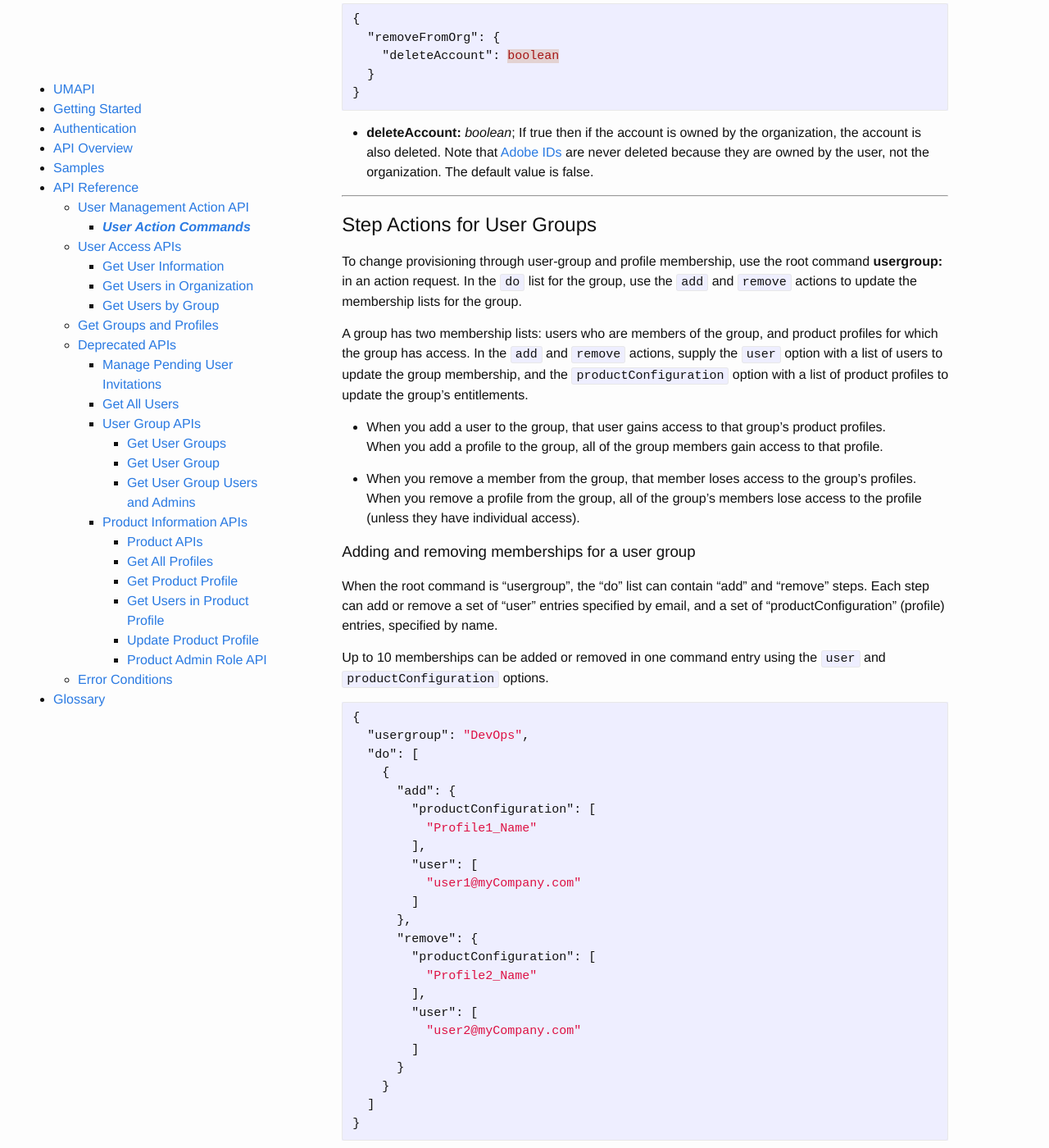
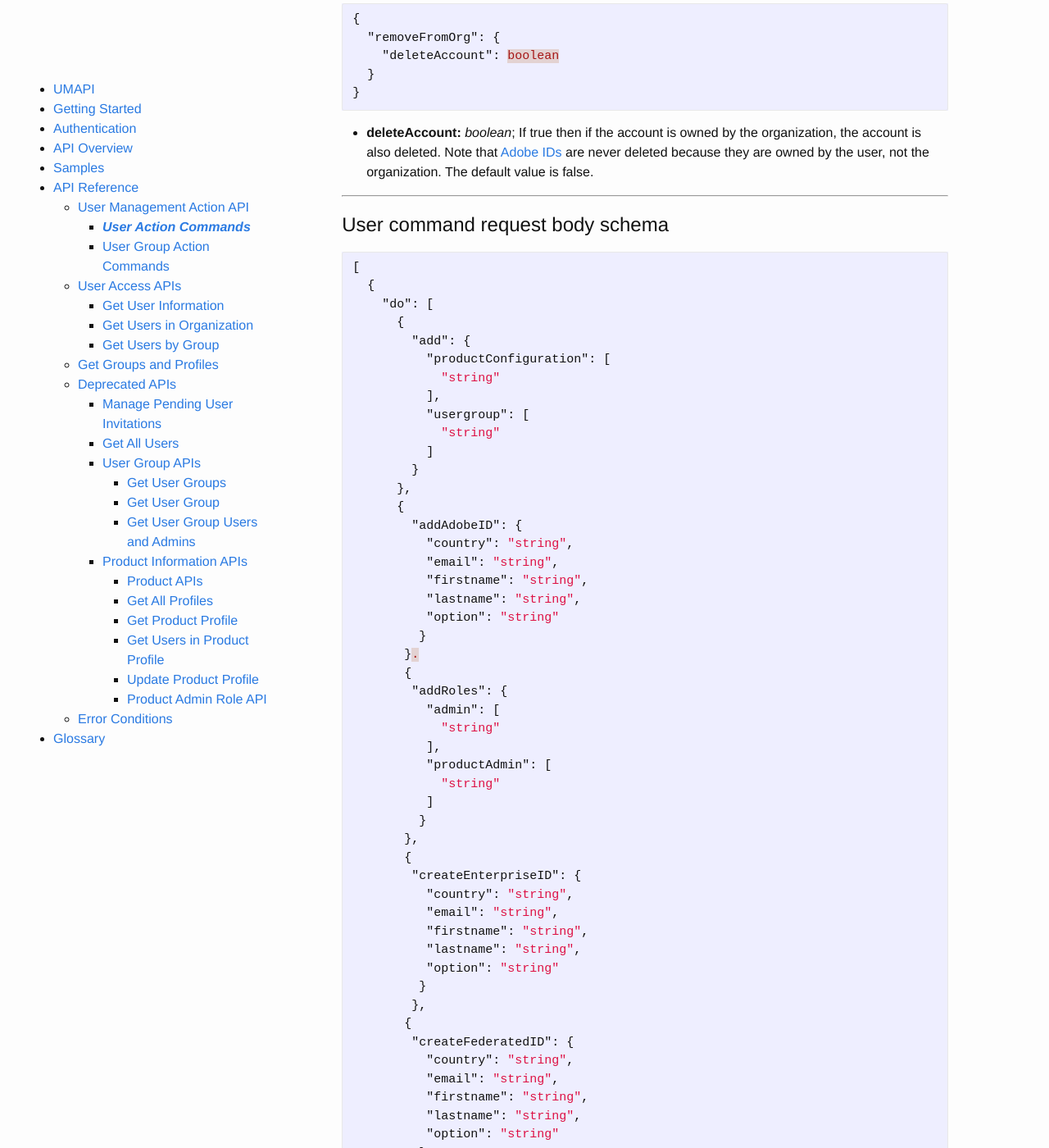
Before and after one commit to adobe-apiplatform/umapi-documentation, a Jekyll site: the page built from docs/en/api/ActionsCmds.md, in a window 1280 px wide and 1400 px high, scrolled down 6585 px. Shown: the whole window at 82% size. Built offline with Jekyll 4.4.1, drawn with Linux system fonts in a browser that asks for light colours; some of the changed text lies outside the part shown.

Commit message:
Adding payload correctness

````diff
--- a/docs/en/api/ActionsCmds.md
+++ b/docs/en/api/ActionsCmds.md
@@ -25,7 +25,7 @@
 
 # <a name="actionRequestBodyProperties" class="api-ref-subtitle">Command entries</a>
 
-Each _command_ entry begins with a _root command_ that specifies whether a set of actions applies to an individual user, or to a user group. The JSON commands structure allows a maximum of 10 users or user-groups to be operated on per request.
+Each _command_ entry begins with a _root command_ that specifies whether a set of actions applies to an individual user, or to a user group. The JSON commands structure allows a maximum of 10 users or user groups to be operated on per request.
 
 ## Root commands
 
@@ -33,16 +33,16 @@
 The user field is usually an email address with a UID and domain component `jdoe@example.com`. Organizations can be configured to accept usernames that are not email addresses. In these cases, the `domain` property must be provided in order to identify the user. [Identity Types](glossary.md#identity) explains the different account types available.
 
 <a name="usergroupRootCommand" class="api-ref-subtitle">__usergroup:__</a> _string_
-To update the membership list for a given [user group](glossary.md#usergroup), specify `add` and `remove` actions in the `do` list for the `usergroup`. See [Step Actions for User Groups](#groupStepActions).
+To update the membership list specify `add` and `remove` actions in the `do` list for the `usergroup`. See [User Group Action Commands](usergroupActionCommands.md) for details.
 
 __do:__
-Within a command's `do` entry, a set of _step actions_ specify what management operations to perform for the root user or user group.
+Each root command has a single `do` entry. Within a command's `do` entry, a set of _step actions_ specify what management operations to perform for the root user or user group.
 
 <hr class="api-ref-rule">
 
 ## Step actions for users
 
-This section describes step actions that can be performed for a [user](#userRootCommand). For steps that can be performed for a [user group](#usergroupRootCommand), see [User Group Step Actions](#groupStepActions).
+This section describes step actions that can be performed for a [user](#userRootCommand). For steps that can be performed for a [user group](#usergroupRootCommand), see [User Group Action Commands](usergroupActionCommands.md).
 
 The following properties apply to a [user](#userRootCommand):
 
@@ -244,60 +244,7 @@
 
 <hr class="api-ref-rule">
 
-## <a name="groupStepActions" class="api-ref-subtitle">Step Actions for User Groups</a>
-
-To change provisioning through user-group and profile membership, use the root command  __usergroup:__ in an action request.  In the `do` list for the group, use the `add` and `remove` actions to update the membership lists for the group.
-
-A group has two membership lists: users who are members of the group, and product profiles for which the group has access. In the `add` and `remove` actions, supply the `user` option with a list of users to update the group membership, and the `productConfiguration` option with a list of product profiles to update the group's entitlements.
-
-* When you add a user to the group, that user gains access to that group's product profiles.
-When you add a profile to the group, all of the group members gain access to that profile.
-
-* When you remove a member from the group, that member loses access to the group's profiles.
-When you remove a profile from the group, all of the group's members lose access to the profile (unless they have individual access).
-
-### Adding and removing memberships for a user group
-
-When the root command is "usergroup", the "do" list can contain "add" and "remove" steps. Each step can add or remove a set of  "user" entries specified by email, and a set of "productConfiguration" (profile) entries, specified by name.
-
-Up to 10 memberships can be added or removed in one command entry using the `user` and `productConfiguration` options.
-
-```json
-{
-  "usergroup": "DevOps",
-  "do": [
-    {
-      "add": {
-        "productConfiguration": [
-          "Profile1_Name"
-        ],
-        "user": [
-          "user1@myCompany.com"
-        ]
-      },
-      "remove": {
-        "productConfiguration": [
-          "Profile2_Name"
-        ],
-        "user": [
-          "user2@myCompany.com"
-        ]
-      }
-    }
-  ]
-}
-```
-
-<hr class="api-ref-rule">
-
-## <a name="actionRequestBodyExamples" class="api-ref-subtitle">Request Body Schemas and Examples</a>
-
-The following sections provide examples of request bodies for user and user-group management actions.
-
-* [User action schema and examples](#userExamples)
-* [User-group action schema and examples](#groupExamples)
-
-### <a name="userExamples" class="api-ref-subtitle">User command request body schema</a>
+## <a name="userExamples" class="api-ref-subtitle">User command request body schema</a>
 ```json
 [
   {
@@ -310,14 +257,18 @@
           "usergroup": [
             "string"
           ]
-        },
+        }
+      },
+      {
         "addAdobeID": {
           "country": "string",
           "email": "string",
           "firstname": "string",
           "lastname": "string",
           "option": "string"
-        },
+         }
+       }.
+       {
         "addRoles": {
           "admin": [
             "string"
@@ -325,25 +276,35 @@
           "productAdmin": [
             "string"
           ]
-        },
+         }
+       },
+       {
         "createEnterpriseID": {
           "country": "string",
           "email": "string",
           "firstname": "string",
           "lastname": "string",
           "option": "string"
+         }
         },
+       {
         "createFederatedID": {
           "country": "string",
           "email": "string",
           "firstname": "string",
           "lastname": "string",
           "option": "string"
+         }
         },
+       {
         "remove": {},
+        },
+       {
         "removeFromOrg": {
           "deleteAccount": boolean
+         }
         },
+       {
         "removeRoles": {
           "admin": [
             "string"
@@ -351,7 +312,9 @@
           "productAdmin": [
             "string"
           ]
+         }
         },
+       {
         "update": {
           "country": "string",
           "email": "string",
@@ -369,8 +332,9 @@
 ]
 
 ```
+<hr class="api-ref-rule">
 
-### User action examples
+## User action examples
 
 Create a [Federated ID](glossary.md#federatedId) and add the user to the Product Profiles 'Photoshop' and 'Illustrator', then remove them from the user group 'devOps'. The user is identified by passing the username and domain.
 ```json
@@ -492,57 +456,3 @@
   }
 ]
 ```
-
-## <a name="groupExamples" class="api-ref-subtitle">Usergroup command request body schema</a>
-
-```json
-[
-  {
-    "do": [
-      {
-        "add": {
-          "productConfiguration": [
-            "string"
-          ],
-          "user": [
-            "string"
-          ]
-        },
-        "remove": {}
-      }
-    ],
-    "requestID": "string",
-    "usergroup": "string"
-  }
-]
-```
-
-### User-group action examples </a>
-
-Add a product profile and a user to a user group, and remove another product profile and user.
-
-```json
-{
-  "usergroup": "DevOps",
-  "do": [
-    {
-      "add": {
-        "productConfiguration": [
-          "Profile1_Name"
-        ],
-        "user": [
-          "user1@myCompany.com"
-        ]
-      },
-      "remove": {
-        "productConfiguration": [
-          "Profile2_Name"
-        ],
-        "user": [
-          "user2@myCompany.com"
-        ]
-      }
-    }
-  ]
-}
-```
````
Also changed, not shown: docs/en/api/ActionsRef.md (+6 -7 lines), docs/en/api/usergroupActionCommands.md (added, +122 -0 lines), docs/en/api/partials/apiKeyDescription.md (line endings or trailing spaces), docs/en/api/partials/authorizationDescription.md (line endings or trailing spaces).
